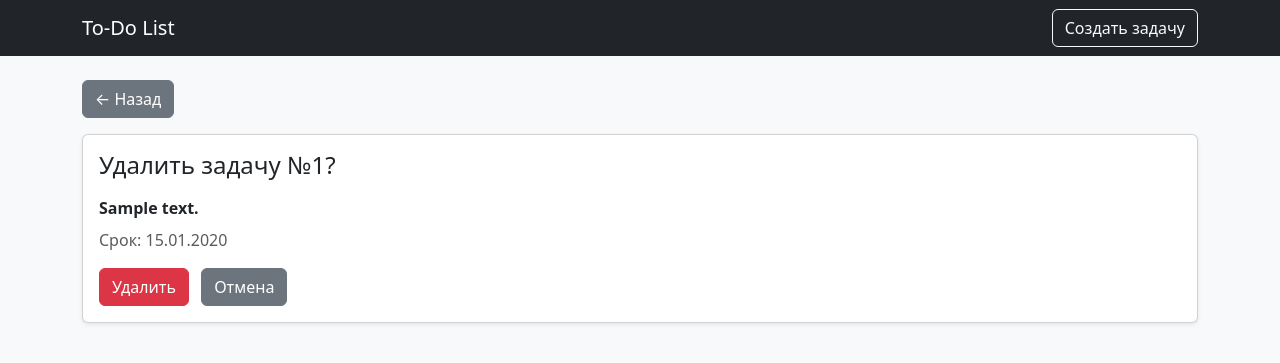
After one commit to omarovazhk-cmd/to_do_list, a Django app: page /delete/1/ in a window 1280 px wide. The commit adds this page. Shown: the top 363 px of the page. Run offline with Django 5.2, Linux system fonts and the light colour scheme; tables that the repository leaves empty hold one stand-in row (values such as "Sample post"); parts of the project's set-up code (start-up, migrations or seed data) failed here and were passed over.

Commit message:
в шаблонах добавила удаление с подтверждением

```diff
--- /dev/null
+++ b/webapp/templates/task_confirm_delete.html
@@ -0,0 +1,20 @@
+{% extends "base.html" %}
+{% block content %}
+  <a class="btn btn-secondary mb-3" href="/task/{{ task.pk }}/">← Назад</a>
+
+  <div class="card shadow-sm">
+    <div class="card-body">
+      <h4 class="card-title mb-3">Удалить задачу №{{ task.id }}?</h4>
+      <p class="mb-2"><strong>{{ task.description }}</strong></p>
+      {% if task.due_date %}
+        <p class="text-muted">Срок: {{ task.due_date|date:"d.m.Y" }}</p>
+      {% endif %}
+
+      <form method="post" action="/delete/{{ task.pk }}/">
+        {% csrf_token %}
+        <button type="submit" class="btn btn-danger">Удалить</button>
+        <a href="/" class="btn btn-secondary ms-2">Отмена</a>
+      </form>
+    </div>
+  </div>
+{% endblock %}
--- a/webapp/templates/task_detail.html
+++ b/webapp/templates/task_detail.html
@@ -21,10 +21,7 @@
         </div>
         <div class="card-footer d-flex gap-2">
             <a class="btn btn-outline-primary btn-sm" href="/edit/{{ task.pk }}/">Изменить</a>
-            <form method="post" action="/delete/{{ task.pk }}/">
-                {% csrf_token %}
-                <button class="btn btn-outline-danger btn-sm">Удалить</button>
-            </form>
+            <a href="/delete/{{ task.pk }}/" class="btn btn-outline-danger btn-sm">Удалить</a>
         </div>
     </div>
 {% endblock %}
--- a/webapp/templates/task_list.html
+++ b/webapp/templates/task_list.html
@@ -31,10 +31,7 @@
 
                 <div class="d-flex gap-2">
                     <a class="btn btn-outline-primary btn-sm" href="/edit/{{ task.pk }}/">Изменить</a>
-                    <form method="post" action="/delete/{{ task.pk }}/">
-                        {% csrf_token %}
-                        <button class="btn btn-outline-danger btn-sm">Удалить</button>
-                    </form>
+                    <a href="/delete/{{ task.pk }}/" class="btn btn-outline-danger btn-sm">Удалить</a>
                 </div>
             </li>
         {% endfor %}
```
